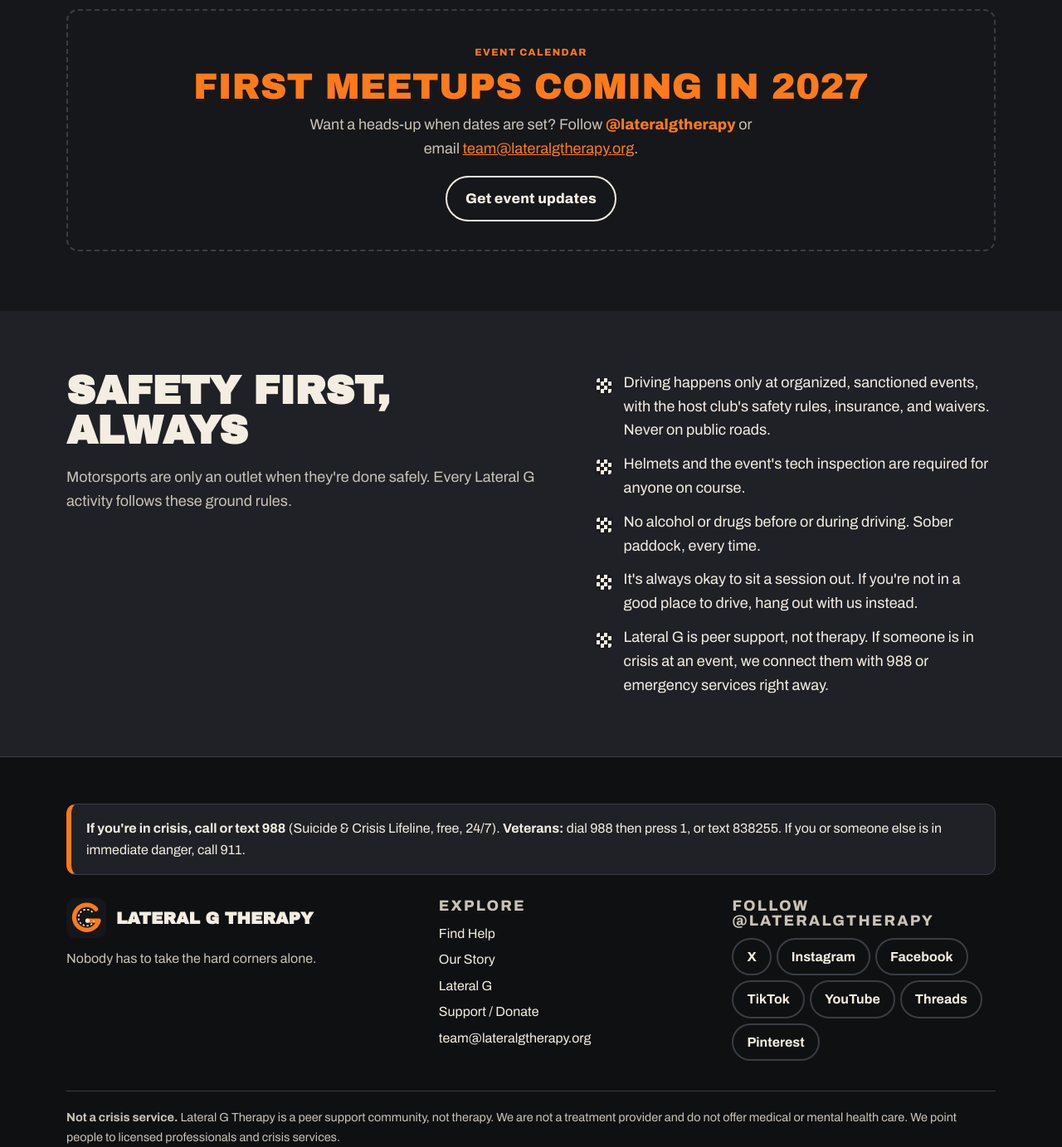
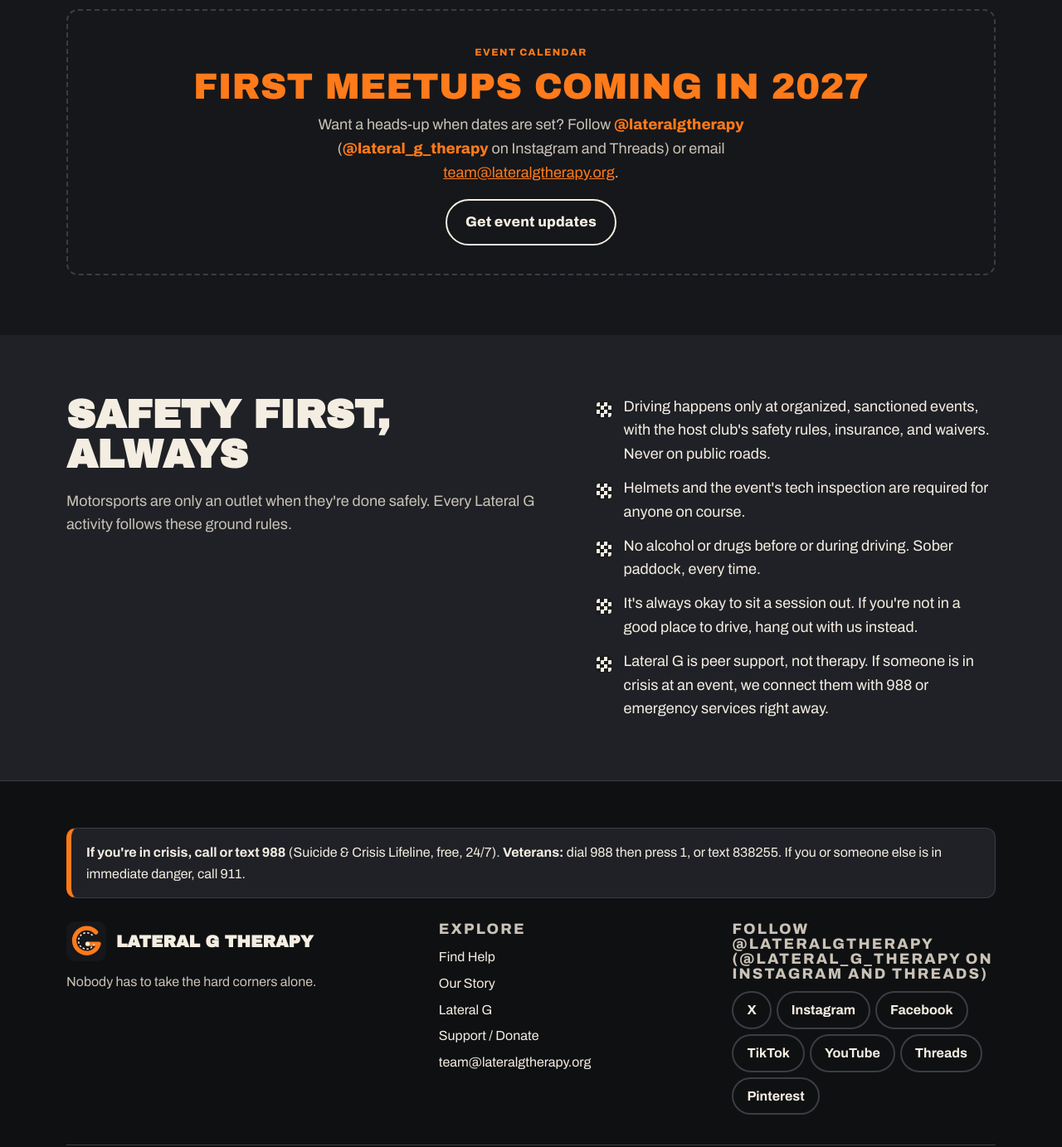
Before and after one commit to lateralgtherapy/lateralgtherapy.org, a plain HTML site: page lateral-g.html in a window 1280 px wide. Shown: the part 1180-2563 px from the top of the page at 83% size. Drawn offline with Linux system fonts and the light colour scheme.

Commit message:
Clarify LGT handles

```diff
--- a/lateral-g.html
+++ b/lateral-g.html
@@ -76,7 +76,7 @@
         <div class="event-board">
           <span class="tag">Event calendar</span>
           <p class="big">First meetups coming in 2027</p>
-          <p class="muted" style="margin:0 auto 18px;max-width:52ch">Want a heads-up when dates are set? Follow <span class="handle">@lateralgtherapy</span> or email <a href="mailto:team@lateralgtherapy.org">team@lateralgtherapy.org</a>.</p>
+          <p class="muted" style="margin:0 auto 18px;max-width:52ch">Want a heads-up when dates are set? Follow <span class="handle">@lateralgtherapy</span> (<span class="handle">@lateral_g_therapy</span> on Instagram and Threads) or email <a href="mailto:team@lateralgtherapy.org">team@lateralgtherapy.org</a>.</p>
           <a class="btn btn-ghost" href="mailto:team@lateralgtherapy.org?subject=Lateral%20G%20meetups">Get event updates</a>
         </div>
       </div>
@@ -119,7 +119,7 @@
           </ul>
         </div>
         <div>
-          <h2>Follow @lateralgtherapy</h2>
+          <h2>Follow @lateralgtherapy (@lateral_g_therapy on Instagram and Threads)</h2>
         <ul class="social">
           <li><a href="https://x.com/lateralgtherapy" rel="noopener" aria-label="Lateral G Therapy on X">X</a></li>
           <li><a href="https://www.instagram.com/lateral_g_therapy/" rel="noopener" aria-label="Lateral G Therapy on Instagram">Instagram</a></li>
```
Also changed, not shown: find-help.html (+1 -1 lines), index.html (+2 -2 lines), our-story.html (+1 -1 lines), support.html (+2 -2 lines).
